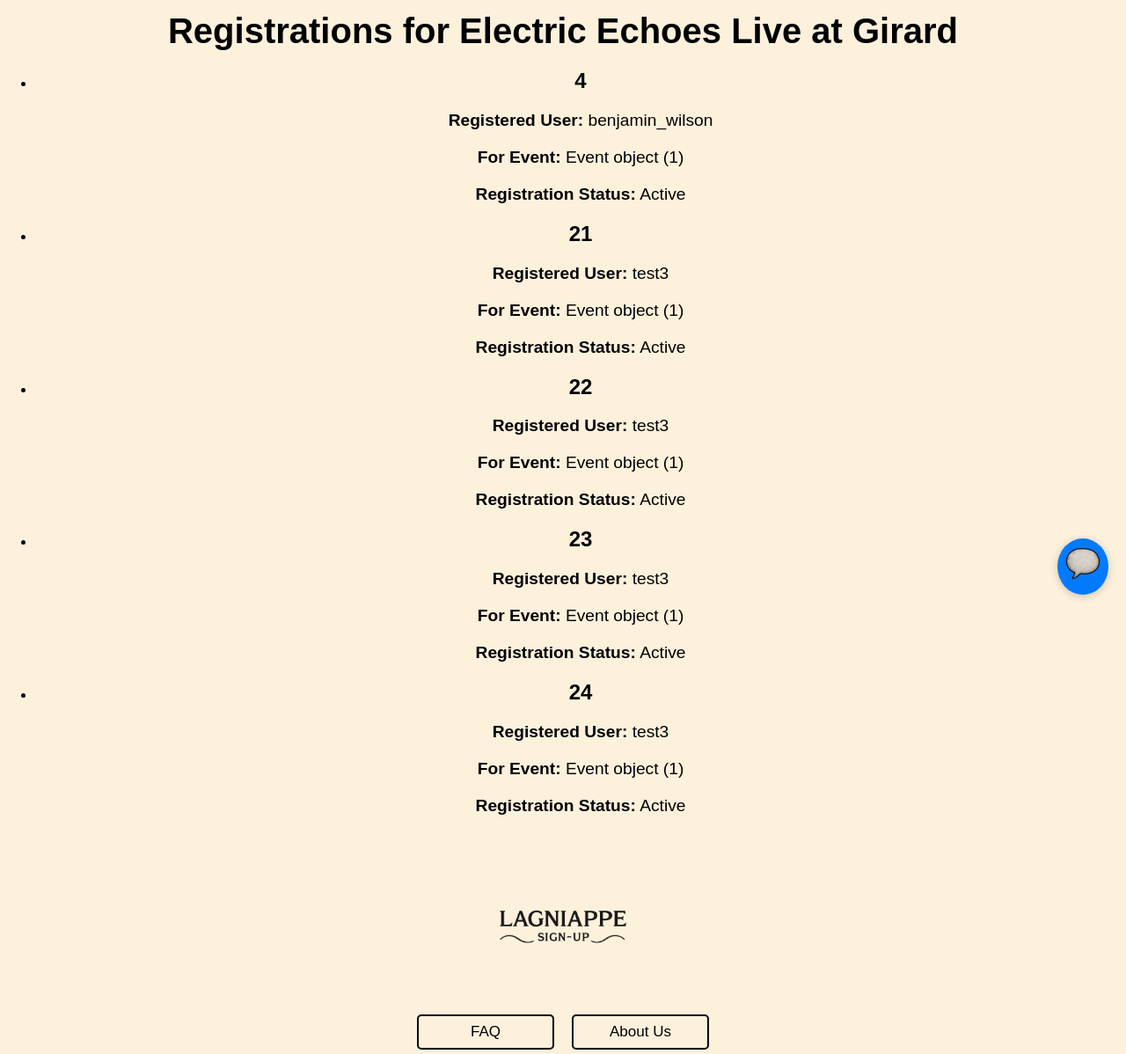
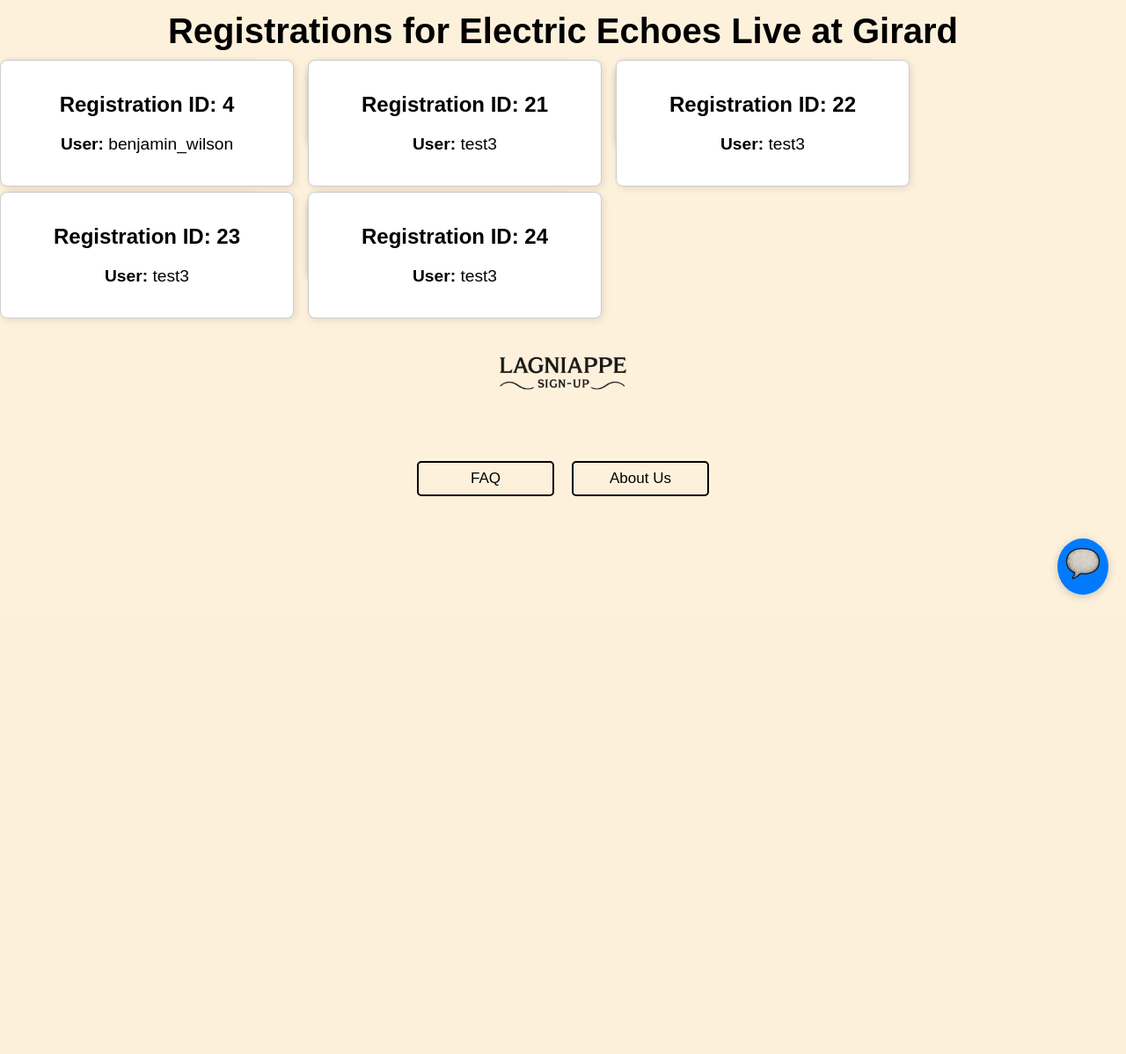
Before and after one commit to Tyler-Van-Beek/CMPS-490-Team-9-Product, a Django app: page /event/registration/1 in a window 1280 px wide. Shown: the part 104-1302 px from the top of the page at 88% size. After the commit the page ends 784 px from the top, so only its background shows below. Run offline with Django 5.2, Linux system fonts and the light colour scheme; a user stored in the database is signed in; data comes from the database, SQL or seed files in the repository; both versions use the stored data as it was after the commit.

Commit message:
registration format fixed

```diff
--- a/lagniappe_signup/templates/event_registrations.html
+++ b/lagniappe_signup/templates/event_registrations.html
@@ -5,16 +5,16 @@
   <h1>Registrations for {{ Event.Title }}</h1>
 
   {% if Registrations %}
-    <ul>
+    <div style="display: flex; flex-wrap: wrap; gap: 50px; center-content: flex-start;">
       {% for r in Registrations %}
-        <li>
-          <h2>{{ r.RegistrationID }}</h2>
-          <p><strong>Registered User:</strong> {{ r.UserID }}</p>
-          <p><strong>For Event:</strong> {{ r.EventID }}</p>
-          <p><strong>Registration Status:</strong> {% if r.RegistrationStatus %}Active{% else %}Inactive{% endif %}</p>
-        </li>
+      <div class="card" style="height: 100px;">
+        <div style="border: 1px solid #ccc; border-radius: 8px; padding: 16px; width: 300px; box-shadow: 2px 2px 8px rgba(0,0,0,0.1); background: white;">
+          <h2>Registration ID: {{ r.RegistrationID }}</h2>
+          <p><strong>User:</strong> {{ r.UserID.username }}</p>
+        </div>
+      </div>
       {% endfor %}
-    </ul>
+    </div>
 
     <!-- Pagination links (if enabled) -->
     <div>
```
Also changed, not shown: lagniappe_signup/db.sqlite3.
